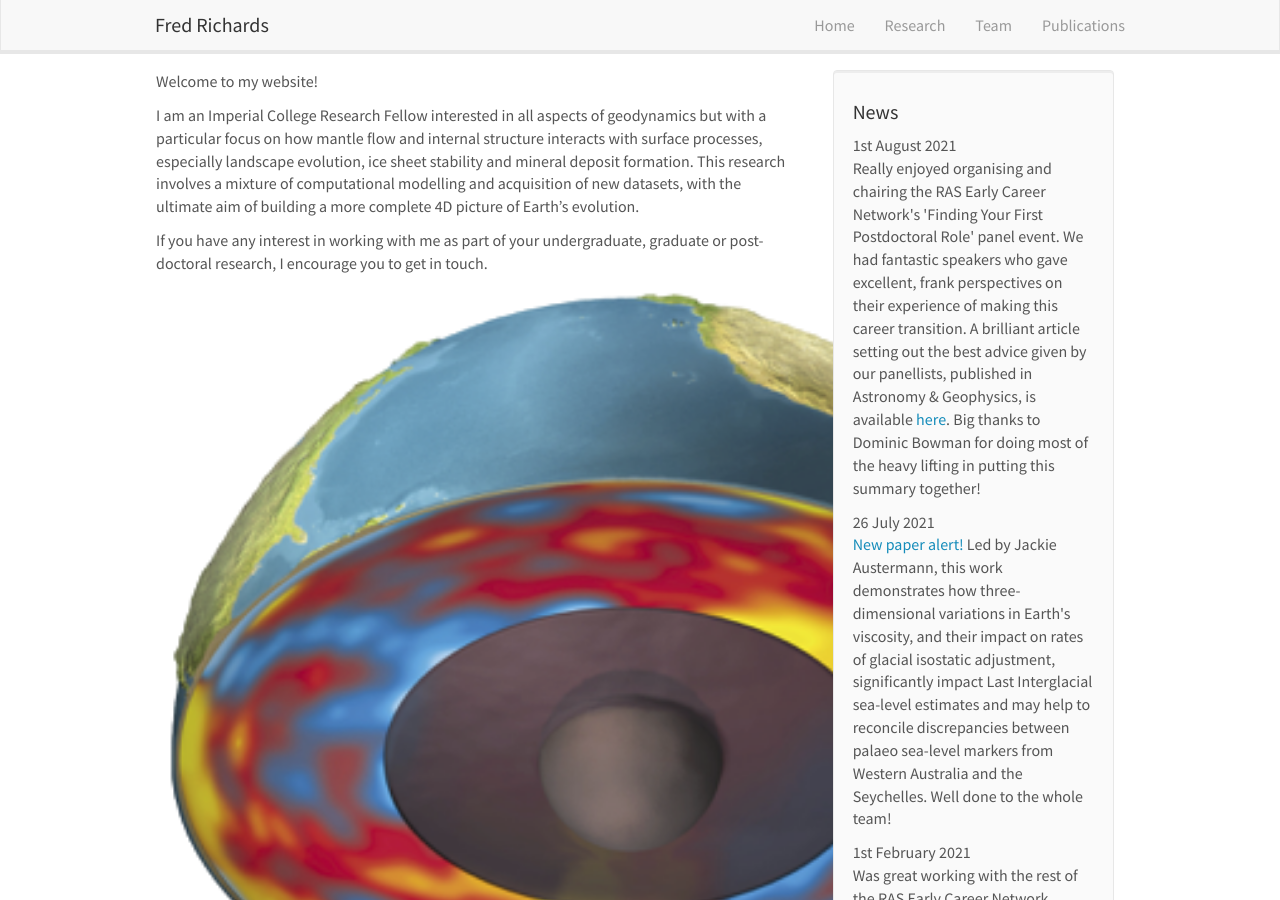
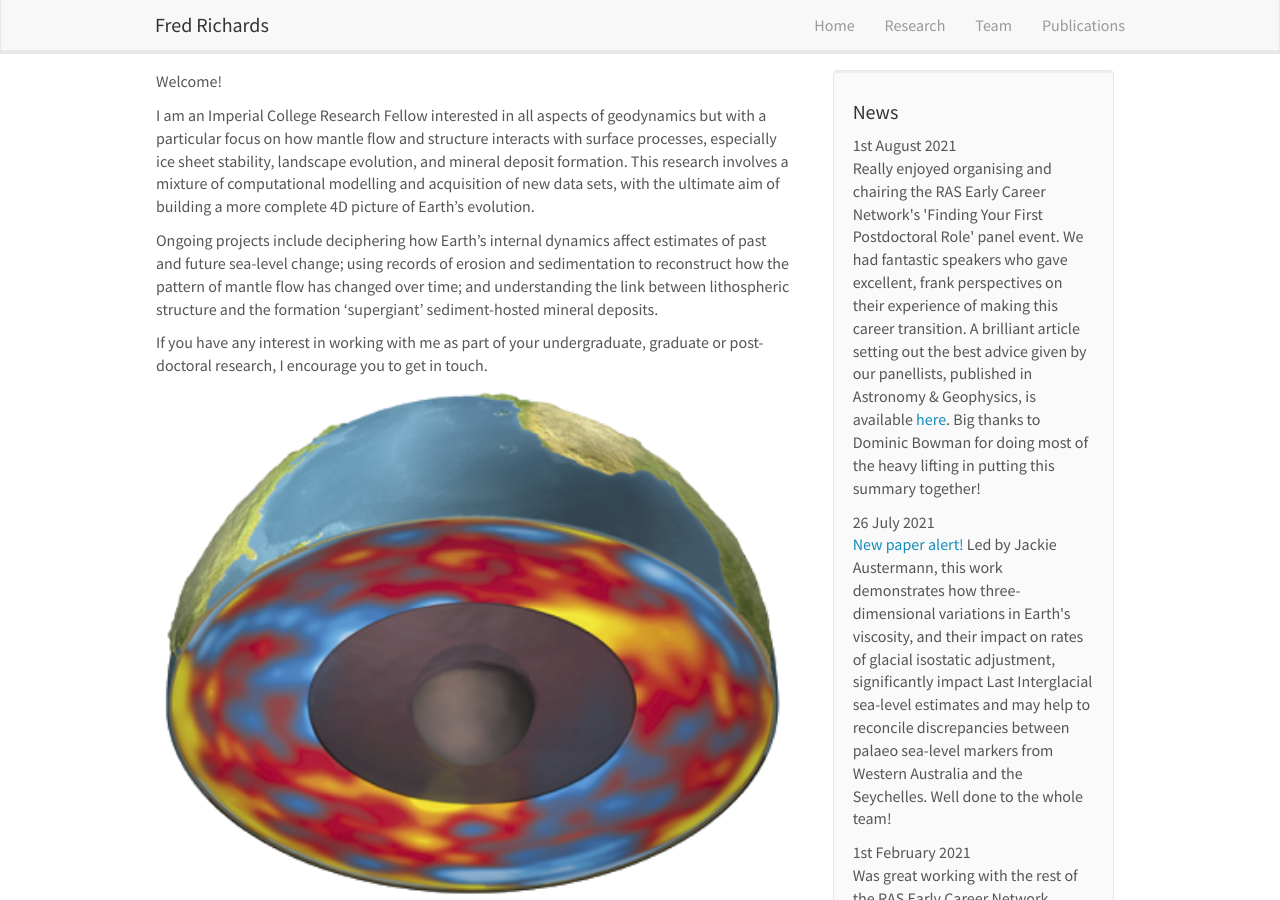
Before and after one commit to freddrichards/freddrichards.github.io, a Jekyll site: the page built from index.md, in a window 1280 px wide and 900 px high. Built offline with Jekyll 4.4.1, drawn with Linux system fonts in a browser that asks for light colours; nearby versions of some CDN libraries.

Commit message:
homepage update

```diff
--- a/index.md
+++ b/index.md
@@ -6,13 +6,14 @@ sitemap: false
 permalink: /
 ---
 
-Welcome to my website!
+Welcome!
 
-I am an Imperial College Research Fellow interested in all aspects of geodynamics but with a particular focus on how mantle flow and internal structure interacts with surface processes, especially landscape evolution, ice sheet stability and mineral deposit formation. This research involves a mixture of computational modelling and acquisition of new datasets, with the ultimate aim of building a more complete 4D picture of Earth's evolution.
+I am an Imperial College Research Fellow interested in all aspects of geodynamics but with a particular focus on how mantle flow and structure interacts with surface processes, especially ice sheet stability, landscape evolution, and mineral deposit formation. This research involves a mixture of computational modelling and acquisition of new data sets, with the ultimate aim of building a more complete 4D picture of Earth's evolution.
+
+Ongoing projects include deciphering how Earth's internal dynamics affect estimates of past and future sea-level change; using records of erosion and sedimentation to reconstruct how the pattern of mantle flow has changed over time; and understanding the link between lithospheric structure and the formation 'supergiant' sediment-hosted mineral deposits.
 
 If you have any interest in working with me as part of your undergraduate, graduate or post-doctoral research, I encourage you to get in touch.
 
-
 <figure>
-<img src="{{ site.url }}{{ site.baseurl }}/images/Fig1.png" width="150%">
+<img src="{{ site.url }}{{ site.baseurl }}/images/Fig1.png" width="100%">
 </figure>
```
Also changed, not shown: _pages/home.md (+1 -1 lines).
